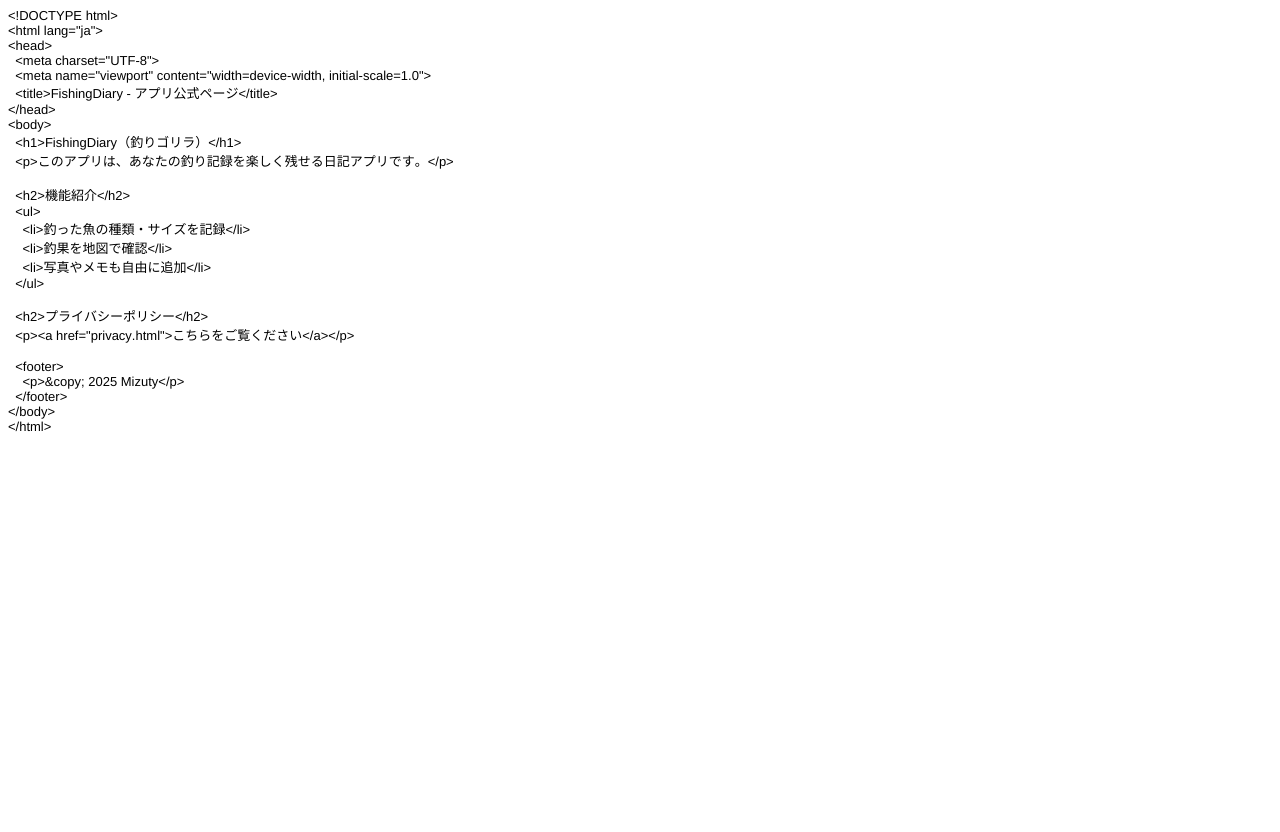
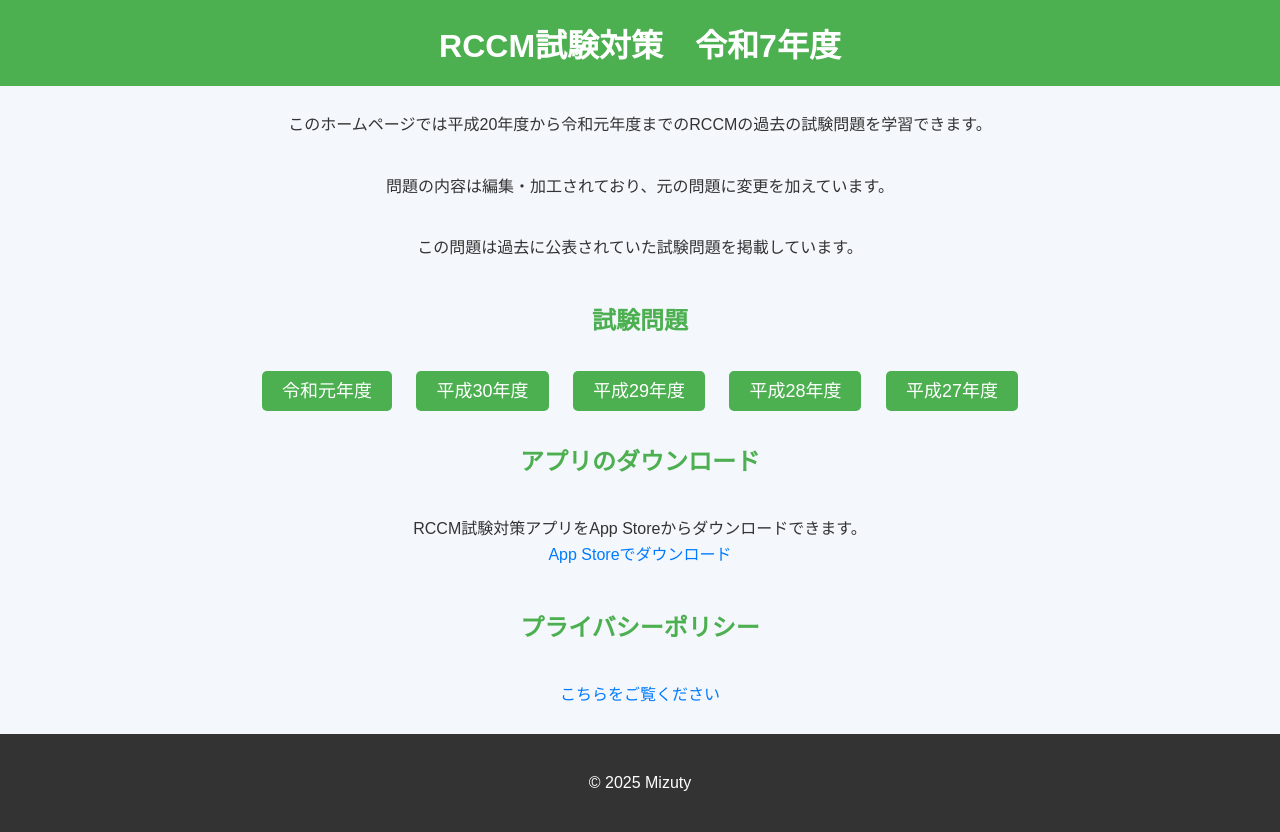
Before and after one commit to mizuty-farm/mizuty-farm_rccm.github.io, a plain HTML site: page index.html in a window 1280 px wide. Before the commit the page ends 800 px from the top, so only its background shows below. Drawn offline with Linux system fonts and the light colour scheme.

Commit message:
Update index.html

```diff
--- a/index.html
+++ b/index.html
@@ -1,46 +1,132 @@
-<!DOCTYPE html PUBLIC "-//W3C//DTD HTML 4.01//EN" "http://www.w3.org/TR/html4/strict.dtd">
-<html>
+<!DOCTYPE html>
+<html lang="ja">
 <head>
-  <meta http-equiv="Content-Type" content="text/html; charset=utf-8">
-  <meta http-equiv="Content-Style-Type" content="text/css">
-  <title></title>
-  <meta name="Generator" content="Cocoa HTML Writer">
-  <meta name="CocoaVersion" content="2575.5">
-  <style type="text/css">
-    p.p1 {margin: 0.0px 0.0px 0.0px 0.0px; font: 13.0px 'Helvetica Neue'; -webkit-text-stroke: #000000}
-    p.p2 {margin: 0.0px 0.0px 0.0px 0.0px; font: 13.0px 'Hiragino Sans'; -webkit-text-stroke: #000000}
-    p.p3 {margin: 0.0px 0.0px 0.0px 0.0px; font: 13.0px 'Helvetica Neue'; -webkit-text-stroke: #000000; min-height: 15.0px}
-    span.s1 {font-kerning: none}
-    span.s2 {font: 13.0px 'Hiragino Sans'; font-kerning: none}
-    span.s3 {font: 13.0px 'Helvetica Neue'; font-kerning: none}
+  <meta charset="UTF-8">
+  <script async src="https://pagead2.googlesyndication.com/pagead/js/adsbygoogle.js?client=ca-pub-5606675193450945"
+     crossorigin="anonymous"></script>
+  <meta name="google-adsense-account" content="ca-pub-5606675193450945">
+  <meta name="google-site-verification" content="Cvz326Po3PpZp9Bh8qKYCAgFSn9S262BGPF0u4lz8Ac" />
+  <meta name="viewport" content="width=device-width, initial-scale=1.0">
+  <meta name="description" content="RCCM試験対策ページです。過去の試験問題と解説が学べます。">
+  <title>RCCM試験対策 令和7年度</title>
+  <style>
+    /* 全体の背景色とフォント */
+    body {
+      font-family: Arial, sans-serif;
+      background-color: #f4f7fc;
+      color: #333;
+      margin: 0;
+      padding: 0;
+    }
+
+    /* ヘッダー */
+    h1 {
+      background-color: #4CAF50;
+      color: white;
+      text-align: center;
+      padding: 20px 0;
+      margin: 0;
+    }
+
+    /* メニューのスタイル */
+    h2 {
+      color: #4CAF50;
+      text-align: center;
+      padding: 10px 0;
+    }
+
+    ul {
+      list-style-type: none;
+      padding: 0;
+      text-align: center;
+    }
+
+    ul li {
+      display: inline-block;
+      margin: 10px;
+    }
+
+    ul li a {
+      text-decoration: none;
+      background-color: #4CAF50;
+      color: white;
+      padding: 10px 20px;
+      border-radius: 5px;
+      font-size: 18px;
+      transition: background-color 0.3s;
+    }
+
+    ul li a:hover {
+      background-color: #45a049;
+    }
+
+    /* プライバシーポリシーリンク */
+    a {
+      color: #007bff;
+      text-decoration: none;
+    }
+
+    a:hover {
+      text-decoration: underline;
+    }
+
+    /* フッター */
+    footer {
+      background-color: #333;
+      color: white;
+      text-align: center;
+      padding: 10px 0;
+      position: relative;
+      width: 100%;
+      bottom: 0;
+    }
+
+    /* メインコンテンツ */
+    p {
+      text-align: center;
+      padding: 10px 20px;
+      font-size: 16px;
+      line-height: 1.6;
+    }
+
   </style>
 </head>
 <body>
-<p class="p1"><span class="s1">&lt;!DOCTYPE html&gt;</span></p>
-<p class="p1"><span class="s1">&lt;html lang="ja"&gt;</span></p>
-<p class="p1"><span class="s1">&lt;head&gt;</span></p>
-<p class="p1"><span class="s1"><span class="Apple-converted-space">  </span>&lt;meta charset="UTF-8"&gt;</span></p>
-<p class="p1"><span class="s1"><span class="Apple-converted-space">  </span>&lt;meta name="viewport" content="width=device-width, initial-scale=1.0"&gt;</span></p>
-<p class="p1"><span class="s1"><span class="Apple-converted-space">  </span>&lt;title&gt;FishingDiary - </span><span class="s2">アプリ公式ページ</span><span class="s1">&lt;/title&gt;</span></p>
-<p class="p1"><span class="s1">&lt;/head&gt;</span></p>
-<p class="p1"><span class="s1">&lt;body&gt;</span></p>
-<p class="p1"><span class="s1"><span class="Apple-converted-space">  </span>&lt;h1&gt;FishingDiary</span><span class="s2">（釣りゴリラ）</span><span class="s1">&lt;/h1&gt;</span></p>
-<p class="p2"><span class="s3"><span class="Apple-converted-space">  </span>&lt;p&gt;</span><span class="s1">このアプリは、あなたの釣り記録を楽しく残せる日記アプリです。</span><span class="s3">&lt;/p&gt;</span></p>
-<p class="p3"><span class="s1"></span><br></p>
-<p class="p1"><span class="s1"><span class="Apple-converted-space">  </span>&lt;h2&gt;</span><span class="s2">機能紹介</span><span class="s1">&lt;/h2&gt;</span></p>
-<p class="p1"><span class="s1"><span class="Apple-converted-space">  </span>&lt;ul&gt;</span></p>
-<p class="p2"><span class="s3"><span class="Apple-converted-space">    </span>&lt;li&gt;</span><span class="s1">釣った魚の種類・サイズを記録</span><span class="s3">&lt;/li&gt;</span></p>
-<p class="p1"><span class="s1"><span class="Apple-converted-space">    </span>&lt;li&gt;</span><span class="s2">釣果を地図で確認</span><span class="s1">&lt;/li&gt;</span></p>
-<p class="p1"><span class="s1"><span class="Apple-converted-space">    </span>&lt;li&gt;</span><span class="s2">写真やメモも自由に追加</span><span class="s1">&lt;/li&gt;</span></p>
-<p class="p1"><span class="s1"><span class="Apple-converted-space">  </span>&lt;/ul&gt;</span></p>
-<p class="p3"><span class="s1"></span><br></p>
-<p class="p1"><span class="s1"><span class="Apple-converted-space">  </span>&lt;h2&gt;</span><span class="s2">プライバシーポリシー</span><span class="s1">&lt;/h2&gt;</span></p>
-<p class="p1"><span class="s1"><span class="Apple-converted-space">  </span>&lt;p&gt;&lt;a href="privacy.html"&gt;</span><span class="s2">こちらをご覧ください</span><span class="s1">&lt;/a&gt;&lt;/p&gt;</span></p>
-<p class="p3"><span class="s1"></span><br></p>
-<p class="p1"><span class="s1"><span class="Apple-converted-space">  </span>&lt;footer&gt;</span></p>
-<p class="p1"><span class="s1"><span class="Apple-converted-space">    </span>&lt;p&gt;&amp;copy; 2025 Mizuty&lt;/p&gt;</span></p>
-<p class="p1"><span class="s1"><span class="Apple-converted-space">  </span>&lt;/footer&gt;</span></p>
-<p class="p1"><span class="s1">&lt;/body&gt;</span></p>
-<p class="p1"><span class="s1">&lt;/html&gt;</span></p>
+  <h1>RCCM試験対策　令和7年度</h1>
+  <p>このホームページでは平成20年度から令和元年度までのRCCMの過去の試験問題を学習できます。</p>
+  <p>問題の内容は編集・加工されており、元の問題に変更を加えています。</p>
+  <p>この問題は過去に公表されていた試験問題を掲載しています。</p>
+
+  <h2>試験問題</h2>
+  <ul>
+      <li><a href="r2am.html">令和元年度</a></li>
+      <li><a href="r3am.html">平成30年度</a></li>
+      <li><a href="r4am.html">平成29年度</a></li>
+      <li><a href="r5am.html">平成28年度</a></li>
+      <li><a href="r6am.html">平成27年度</a></li>
+  </ul>
+  <h2>アプリのダウンロード</h2>
+<p>
+  RCCM試験対策アプリをApp Storeからダウンロードできます。<br>
+  <a href="https://apps.apple.com/jp/app/%E6%B8%AC%E9%87%8F%E5%A3%AB%E8%A9%A6%E9%A8%93%E5%AF%BE%E7%AD%96-%E4%BB%A4%E5%92%8C7%E5%B9%B4%E5%BA%A6%E7%89%88/id6745144819" target="_blank">
+    App Storeでダウンロード
+  </a>
+</p>
+  <h2>プライバシーポリシー</h2>
+  <p><a href="privacy.html">こちらをご覧ください</a></p>
+<!-- ディスプレイ広告 -->
+<ins class="adsbygoogle"
+     style="display:block; text-align:center;"
+     data-ad-client="ca-pub-5606675193450945"
+     data-ad-slot="1234567890"
+     data-ad-format="auto"
+     data-full-width-responsive="true"></ins>
+<script>
+     (adsbygoogle = window.adsbygoogle || []).push({});
+</script>
+
+  <footer>
+    <p>&copy; 2025 Mizuty</p>
+  </footer>
 </body>
 </html>
```
